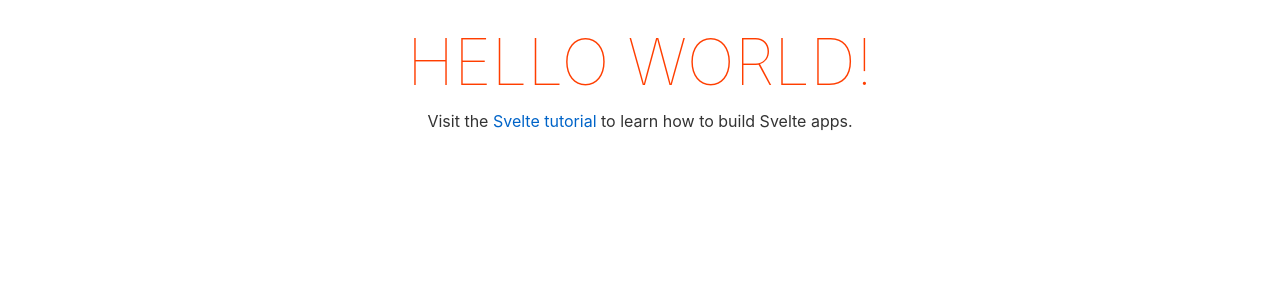
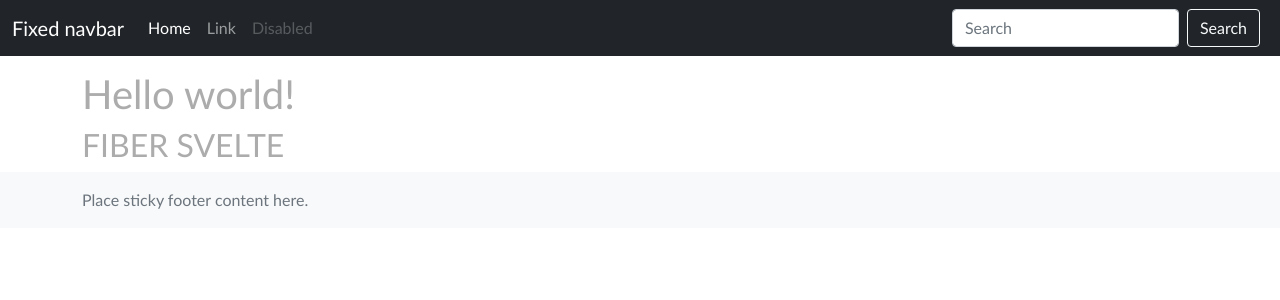
Before and after one commit to nikitamirzani323/gofiber_svelte, a Svelte app in the folder client/: page / in a window 1280 px wide. Shown: the top 300 px of the page. Built offline with nearby package versions, Linux system fonts and the light colour scheme.

Commit message:
SVELTE HEADER + FOOTER

```diff
--- a/client/public/global.css
+++ b/client/public/global.css
@@ -1,63 +1,6 @@
 html, body {
-	position: relative;
-	width: 100%;
-	height: 100%;
+	font-size: 100%;
+	font-family:'Trebuchet MS',Verdana,Arial,Helvetica,sans-serif;;
+	color:#acacac;
+	line-height: 1.5;
 }
-
-body {
-	color: #333;
-	margin: 0;
-	padding: 8px;
-	box-sizing: border-box;
-	font-family: -apple-system, BlinkMacSystemFont, "Segoe UI", Roboto, Oxygen-Sans, Ubuntu, Cantarell, "Helvetica Neue", sans-serif;
-}
-
-a {
-	color: rgb(0,100,200);
-	text-decoration: none;
-}
-
-a:hover {
-	text-decoration: underline;
-}
-
-a:visited {
-	color: rgb(0,80,160);
-}
-
-label {
-	display: block;
-}
-
-input, button, select, textarea {
-	font-family: inherit;
-	font-size: inherit;
-	-webkit-padding: 0.4em 0;
-	padding: 0.4em;
-	margin: 0 0 0.5em 0;
-	box-sizing: border-box;
-	border: 1px solid #ccc;
-	border-radius: 2px;
-}
-
-input:disabled {
-	color: #ccc;
-}
-
-button {
-	color: #333;
-	background-color: #f4f4f4;
-	outline: none;
-}
-
-button:disabled {
-	color: #999;
-}
-
-button:not(:disabled):active {
-	background-color: #ddd;
-}
-
-button:focus {
-	border-color: #666;
-}
--- a/client/public/index.html
+++ b/client/public/index.html
@@ -15,6 +15,6 @@
 	<script defer src='/build/bundle.js'></script>
 </head>
 
-<body>
+<body class="d-flex flex-column h-100">
 </body>
 </html>
--- a/client/src/App.svelte
+++ b/client/src/App.svelte
@@ -1,30 +1,14 @@
 <script>
+	import Navigation from './componets/Navigation.svelte'
+	import Footer from './componets/Footer.svelte'
 	export let name;
 </script>
 
-<main>
-	<h1>Hello {name}!</h1>
-	<p>Visit the <a href="https://svelte.dev/tutorial">Svelte tutorial</a> to learn how to build Svelte apps.</p>
+<Navigation />
+<main class="flex-shrink-0">
+	<div class="container" style="margin-top: 70px;">
+		<h1>Hello {name}!</h1>
+		<h2>FIBER SVELTE</h2>
+	</div>
 </main>
-
-<style>
-	main {
-		text-align: center;
-		padding: 1em;
-		max-width: 240px;
-		margin: 0 auto;
-	}
-
-	h1 {
-		color: #ff3e00;
-		text-transform: uppercase;
-		font-size: 4em;
-		font-weight: 100;
-	}
-
-	@media (min-width: 640px) {
-		main {
-			max-width: none;
-		}
-	}
-</style>
+<Footer />
--- /dev/null
+++ b/client/src/componets/Footer.svelte
@@ -0,0 +1,5 @@
+<footer class="footer mt-auto py-3 bg-light">
+  <div class="container">
+    <span class="text-muted">Place sticky footer content here.</span>
+  </div>
+</footer>
--- /dev/null
+++ b/client/src/componets/Navigation.svelte
@@ -0,0 +1,28 @@
+<header>
+  <!-- Fixed navbar -->
+  <nav class="navbar navbar-expand-md navbar-dark fixed-top bg-dark">
+    <div class="container-fluid">
+      <a class="navbar-brand" href="/">Fixed navbar</a>
+      <button class="navbar-toggler" type="button" data-bs-toggle="collapse" data-bs-target="#navbarCollapse" aria-controls="navbarCollapse" aria-expanded="false" aria-label="Toggle navigation">
+        <span class="navbar-toggler-icon"></span>
+      </button>
+      <div class="collapse navbar-collapse" id="navbarCollapse">
+        <ul class="navbar-nav me-auto mb-2 mb-md-0">
+          <li class="nav-item">
+            <a class="nav-link active" aria-current="page" href="/">Home</a>
+          </li>
+          <li class="nav-item">
+            <a class="nav-link" href="/">Link</a>
+          </li>
+          <li class="nav-item">
+            <a class="nav-link disabled" href="/" tabindex="-1" aria-disabled="true">Disabled</a>
+          </li>
+        </ul>
+        <form class="d-flex">
+          <input class="form-control me-2" type="search" placeholder="Search" aria-label="Search">
+          <button class="btn btn-outline-light me-2" type="submit">Search</button>
+        </form>
+      </div>
+    </div>
+  </nav>
+</header>
```
